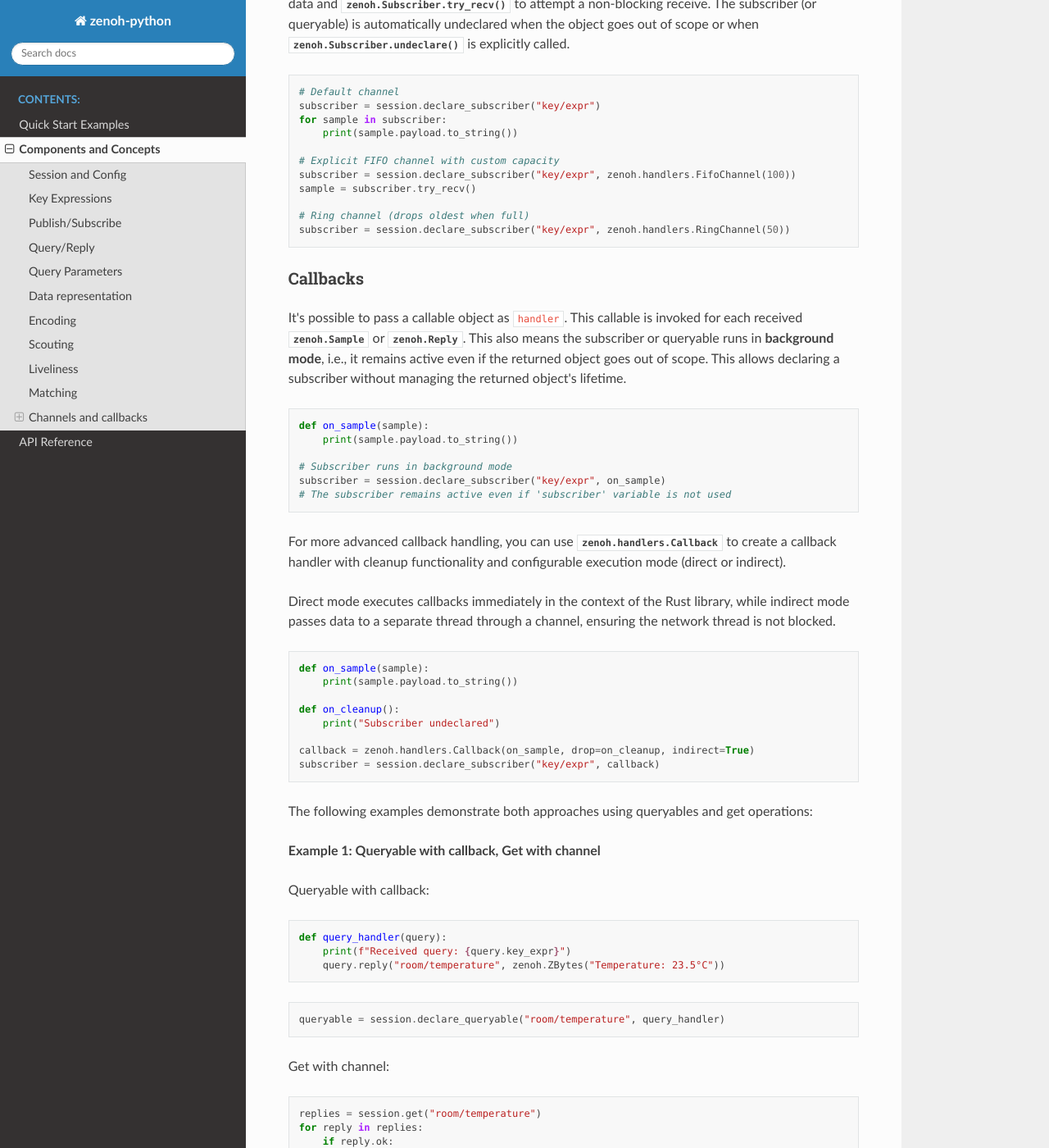
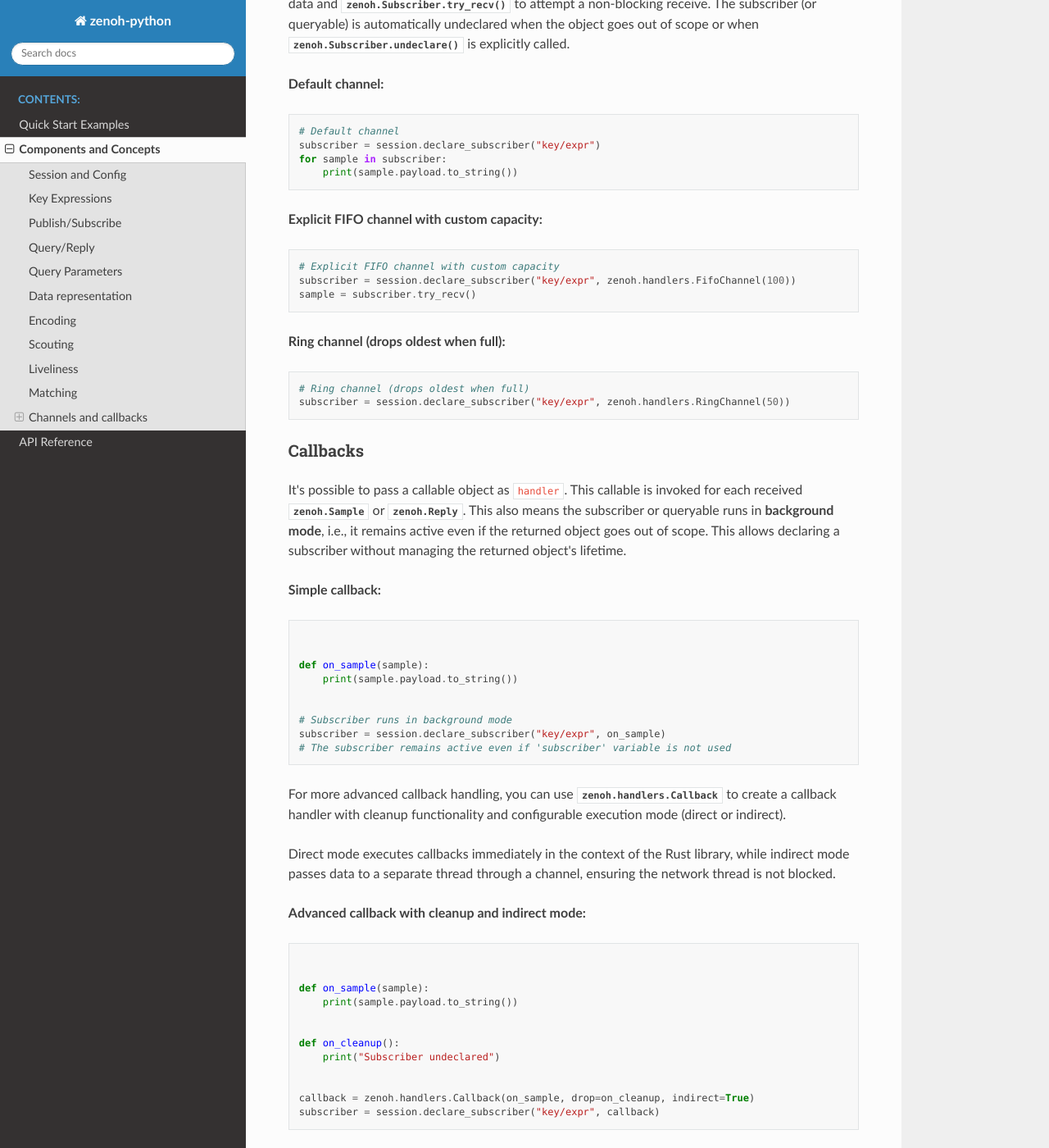
Before and after one commit to eclipse-zenoh/zenoh-python, a Sphinx documentation site: the page built from docs/concepts.rst, in a window 1280 px wide and 1400 px high, scrolled down 9729 px. Shown: the whole window at 82% size. Built offline with Sphinx 7.4.7 and the Read the Docs theme 3.1.0, drawn with Linux system fonts in a browser that asks for light colours; some of the changed lines change nothing that is shown.

Commit message:
examples in files

```diff
--- a/docs/concepts.rst
+++ b/docs/concepts.rst
@@ -405,19 +405,26 @@ methods such as :meth:`zenoh.Subscriber.recv` to wait for data and
 subscriber (or queryable) is automatically undeclared when the object goes out of scope
 or when :meth:`zenoh.Subscriber.undeclare` is explicitly called.
 
-.. code-block:: python
+**Default channel:**
 
-    # Default channel
-    subscriber = session.declare_subscriber("key/expr")
-    for sample in subscriber:
-        print(sample.payload.to_string())
+.. literalinclude:: examples/channels_default.py
+   :language: python
+   :start-after: [channels_default]
+   :end-before: # [channels_default]
 
-    # Explicit FIFO channel with custom capacity
-    subscriber = session.declare_subscriber("key/expr", zenoh.handlers.FifoChannel(100))
-    sample = subscriber.try_recv()
+**Explicit FIFO channel with custom capacity:**
 
-    # Ring channel (drops oldest when full)
-    subscriber = session.declare_subscriber("key/expr", zenoh.handlers.RingChannel(50))
+.. literalinclude:: examples/channels_fifo.py
+   :language: python
+   :start-after: [channels_fifo]
+   :end-before: # [channels_fifo]
+
+**Ring channel (drops oldest when full):**
+
+.. literalinclude:: examples/channels_ring.py
+   :language: python
+   :start-after: [channels_ring]
+   :end-before: # [channels_ring]
 
 Callbacks
 ^^^^^^^^^
@@ -428,14 +435,12 @@ It's possible to pass a callable object as ``handler``. This callable is invoked
 goes out of scope. This allows declaring a subscriber without managing the
 returned object's lifetime.
 
-.. code-block:: python
+**Simple callback:**
 
-    def on_sample(sample):
-        print(sample.payload.to_string())
-
-    # Subscriber runs in background mode
-    subscriber = session.declare_subscriber("key/expr", on_sample)
-    # The subscriber remains active even if 'subscriber' variable is not used
+.. literalinclude:: examples/callback_simple.py
+   :language: python
+   :start-after: [callback_simple]
+   :end-before: # [callback_simple]
 
 For more advanced callback handling, you can use :class:`zenoh.handlers.Callback`
 to create a callback handler with cleanup functionality and
@@ -445,16 +450,12 @@ Direct mode executes callbacks immediately in the context of the Rust library,
 while indirect mode passes data to a separate thread through a channel,
 ensuring the network thread is not blocked.
 
-.. code-block:: python
+**Advanced callback with cleanup and indirect mode:**
 
-    def on_sample(sample):
-        print(sample.payload.to_string())
-
-    def on_cleanup():
-        print("Subscriber undeclared")
-
-    callback = zenoh.handlers.Callback(on_sample, drop=on_cleanup, indirect=True)
-    subscriber = session.declare_subscriber("key/expr", callback)
+.. literalinclude:: examples/callback_advanced.py
+   :language: python
+   :start-after: [callback_advanced]
+   :end-before: # [callback_advanced]
 
 The following examples demonstrate both approaches using queryables and get operations:
 
--- /dev/null
+++ b/docs/examples/callback_advanced.py
@@ -0,0 +1,45 @@
+#
+# Copyright (c) 2024 ZettaScale Technology
+#
+# This program and the accompanying materials are made available under the
+# terms of the Eclipse Public License 2.0 which is available at
+# http://www.eclipse.org/legal/epl-2.0, or the Apache License, Version 2.0
+# which is available at https://www.apache.org/licenses/LICENSE-2.0.
+#
+# SPDX-License-Identifier: EPL-2.0 OR Apache-2.0
+#
+# Contributors:
+#   ZettaScale Zenoh Team, <zenoh@zettascale.tech>
+#
+import time
+
+import zenoh
+
+# Open session
+session = zenoh.open(zenoh.Config())
+
+# [callback_advanced]
+
+
+def on_sample(sample):
+    print(sample.payload.to_string())
+
+
+def on_cleanup():
+    print("Subscriber undeclared")
+
+
+callback = zenoh.handlers.Callback(on_sample, drop=on_cleanup, indirect=True)
+subscriber = session.declare_subscriber("key/expr", callback)
+# [callback_advanced]
+
+# Test: send data and wait for callback
+time.sleep(0.1)
+session.put("key/expr", "test sample")
+time.sleep(0.1)
+
+# Clean up - this should trigger on_cleanup callback
+subscriber.undeclare()
+time.sleep(0.1)
+
+session.close()
--- /dev/null
+++ b/docs/examples/callback_simple.py
@@ -0,0 +1,40 @@
+#
+# Copyright (c) 2024 ZettaScale Technology
+#
+# This program and the accompanying materials are made available under the
+# terms of the Eclipse Public License 2.0 which is available at
+# http://www.eclipse.org/legal/epl-2.0, or the Apache License, Version 2.0
+# which is available at https://www.apache.org/licenses/LICENSE-2.0.
+#
+# SPDX-License-Identifier: EPL-2.0 OR Apache-2.0
+#
+# Contributors:
+#   ZettaScale Zenoh Team, <zenoh@zettascale.tech>
+#
+import time
+
+import zenoh
+
+# Open session
+session = zenoh.open(zenoh.Config())
+
+# [callback_simple]
+
+
+def on_sample(sample):
+    print(sample.payload.to_string())
+
+
+# Subscriber runs in background mode
+subscriber = session.declare_subscriber("key/expr", on_sample)
+# The subscriber remains active even if 'subscriber' variable is not used
+# [callback_simple]
+
+# Test: send data and wait for callback
+time.sleep(0.1)
+session.put("key/expr", "test sample")
+time.sleep(0.1)
+
+# Clean up
+subscriber.undeclare()
+session.close()
--- /dev/null
+++ b/docs/examples/channels_default.py
@@ -0,0 +1,43 @@
+#
+# Copyright (c) 2024 ZettaScale Technology
+#
+# This program and the accompanying materials are made available under the
+# terms of the Eclipse Public License 2.0 which is available at
+# http://www.eclipse.org/legal/epl-2.0, or the Apache License, Version 2.0
+# which is available at https://www.apache.org/licenses/LICENSE-2.0.
+#
+# SPDX-License-Identifier: EPL-2.0 OR Apache-2.0
+#
+# Contributors:
+#   ZettaScale Zenoh Team, <zenoh@zettascale.tech>
+#
+import threading
+import time
+
+import zenoh
+
+# Open session
+session = zenoh.open(zenoh.Config())
+
+# Test support: send data in background
+
+
+def send_data():
+    time.sleep(0.1)
+    for i in range(3):
+        session.put("key/expr", f"sample_{i}")
+
+
+threading.Thread(target=send_data, daemon=True).start()
+
+# [channels_default]
+# Default channel
+subscriber = session.declare_subscriber("key/expr")
+for sample in subscriber:
+    print(sample.payload.to_string())
+    # [channels_default]
+    break  # Exit after first sample for testing
+
+# Clean up
+subscriber.undeclare()
+session.close()
--- /dev/null
+++ b/docs/examples/channels_fifo.py
@@ -0,0 +1,50 @@
+#
+# Copyright (c) 2024 ZettaScale Technology
+#
+# This program and the accompanying materials are made available under the
+# terms of the Eclipse Public License 2.0 which is available at
+# http://www.eclipse.org/legal/epl-2.0, or the Apache License, Version 2.0
+# which is available at https://www.apache.org/licenses/LICENSE-2.0.
+#
+# SPDX-License-Identifier: EPL-2.0 OR Apache-2.0
+#
+# Contributors:
+#   ZettaScale Zenoh Team, <zenoh@zettascale.tech>
+#
+import threading
+import time
+
+import zenoh
+
+# Open session
+session = zenoh.open(zenoh.Config())
+
+# Test support: send data in background
+
+
+def send_data():
+    time.sleep(0.1)
+    for i in range(3):
+        session.put("key/expr", f"sample_{i}")
+
+
+threading.Thread(target=send_data, daemon=True).start()
+
+# [channels_fifo]
+# Explicit FIFO channel with custom capacity
+subscriber = session.declare_subscriber("key/expr", zenoh.handlers.FifoChannel(100))
+sample = subscriber.try_recv()
+# [channels_fifo]
+if sample:
+    print(f">> Received: {sample.payload.to_string()}")
+else:
+    print(">> No sample available yet")
+
+# Wait for more data and try again
+time.sleep(0.2)
+sample = subscriber.recv()
+print(f">> Received via recv(): {sample.payload.to_string()}")
+
+# Clean up
+subscriber.undeclare()
+session.close()
--- /dev/null
+++ b/docs/examples/channels_ring.py
@@ -0,0 +1,54 @@
+#
+# Copyright (c) 2024 ZettaScale Technology
+#
+# This program and the accompanying materials are made available under the
+# terms of the Eclipse Public License 2.0 which is available at
+# http://www.eclipse.org/legal/epl-2.0, or the Apache License, Version 2.0
+# which is available at https://www.apache.org/licenses/LICENSE-2.0.
+#
+# SPDX-License-Identifier: EPL-2.0 OR Apache-2.0
+#
+# Contributors:
+#   ZettaScale Zenoh Team, <zenoh@zettascale.tech>
+#
+import threading
+import time
+
+import zenoh
+
+# Open session
+session = zenoh.open(zenoh.Config())
+
+# Test support: send data in background
+
+
+def send_data():
+    time.sleep(0.1)
+    # Send more samples than ring capacity to test dropping behavior
+    for i in range(55):
+        session.put("key/expr", f"sample_{i}")
+
+
+threading.Thread(target=send_data, daemon=True).start()
+
+# [channels_ring]
+# Ring channel (drops oldest when full)
+subscriber = session.declare_subscriber("key/expr", zenoh.handlers.RingChannel(50))
+# [channels_ring]
+
+# Wait for samples to arrive
+time.sleep(0.3)
+
+# Read a few samples to verify it works
+count = 0
+sample = subscriber.try_recv()
+while sample and count < 10:
+    print(f">> Received: {sample.payload.to_string()}")
+    sample = subscriber.try_recv()
+    count += 1
+
+print(f">> Successfully received {count} samples")
+
+# Clean up
+subscriber.undeclare()
+session.close()
```
